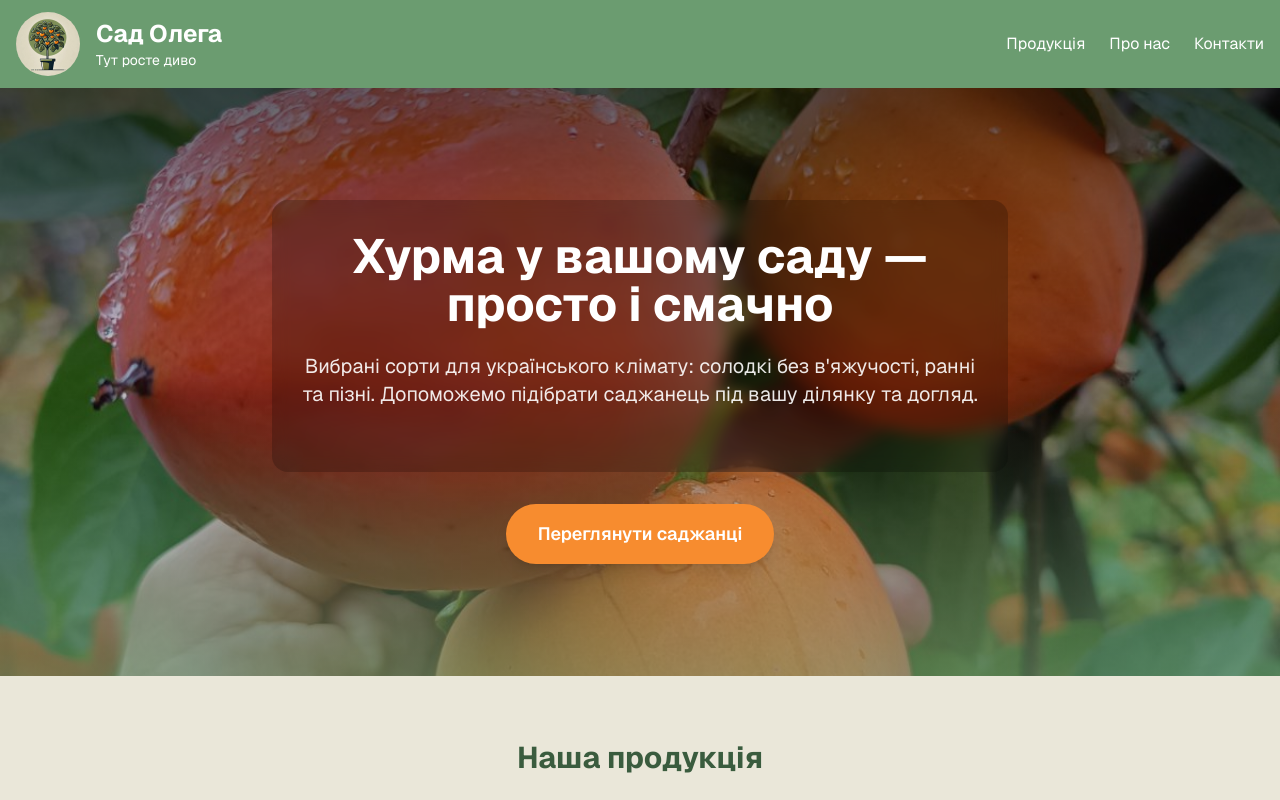
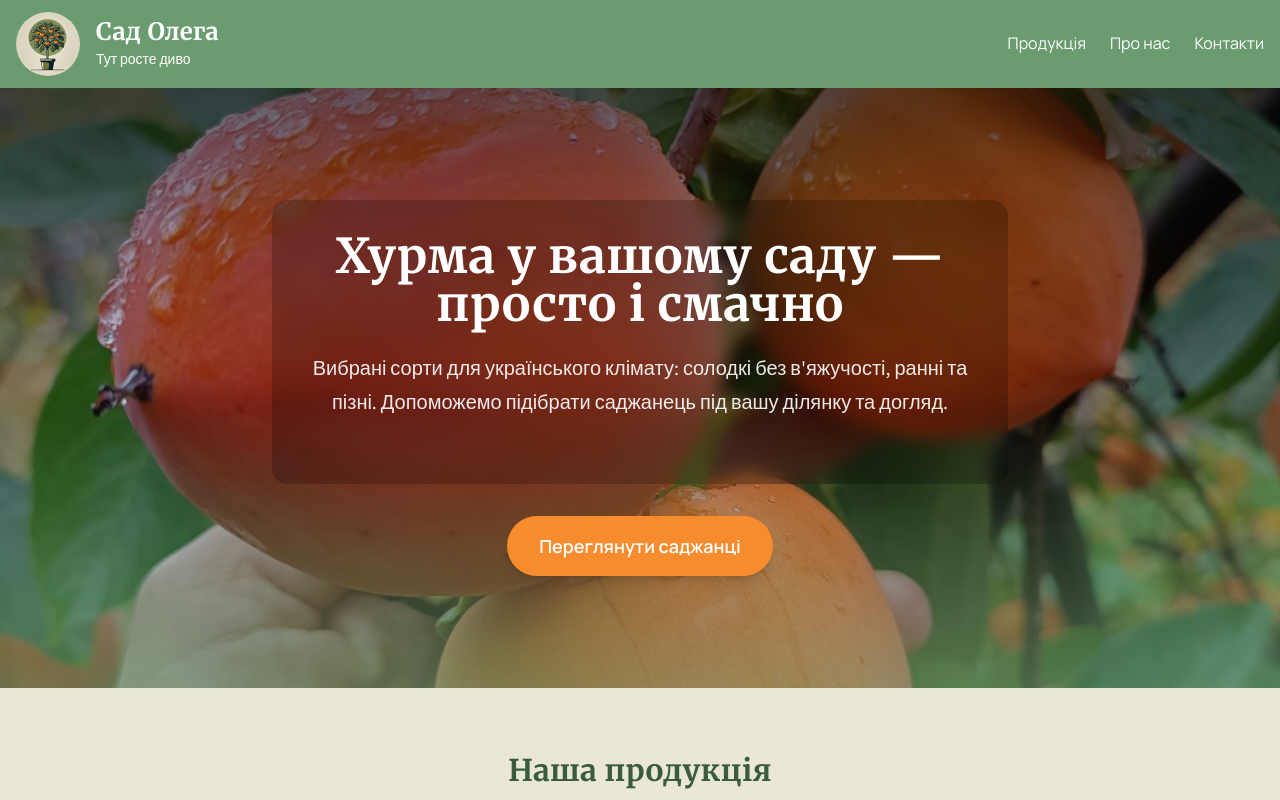
Before and after one commit to AndriiShopiak/grow-miracle, a Next.js app: page / in a window 1280 px wide. Shown: the top 800 px of the page. Built offline with nearby package versions, Linux system fonts and the light colour scheme.

Commit message:
feat: update fonts for app

```diff
--- a/src/app/globals.css
+++ b/src/app/globals.css
@@ -21,15 +21,39 @@
   --color-light-accent: var(--light-orange);
   --color-pot: var(--pot-green);
   --color-light-green: var(--light-green);
-  --font-sans: var(--font-geist-sans);
+  --font-sans: var(--font-sans);
+  --font-serif: var(--font-serif);
+  --font-description: var(--font-description);
+  --font-handwriting: var(--font-handwriting);
   --font-mono: var(--font-geist-mono);
 }
 
 body {
   background: var(--background);
   color: var(--foreground);
-  font-family: var(--font-geist-sans), Arial, Helvetica, sans-serif;
+  font-family: var(--font-sans), Arial, Helvetica, sans-serif;
   line-height: 1.6;
+}
+
+/* Заголовки — елегантна антиква для преміального вигляду */
+h1, h2, h3, h4, h5, h6 {
+  font-family: var(--font-serif), Georgia, "Times New Roman", serif;
+  font-weight: 600;
+  letter-spacing: 0.01em;
+}
+
+/* Описові тексти — легкий та читабельний шрифт */
+p, .description {
+  font-family: var(--font-description), Arial, Helvetica, sans-serif;
+  line-height: 1.7;
+}
+
+/* Рукописний стиль для особливих елементів */
+.font-handwriting {
+  font-family: var(--font-handwriting), cursive;
+  font-weight: 400;
+  letter-spacing: 0.5px;
+  transform: rotate(-1deg);
 }
 
 /* Кастомні класи для кольорів */
--- a/src/app/layout.tsx
+++ b/src/app/layout.tsx
@@ -1,12 +1,33 @@
 import type { Metadata } from "next";
-import { Geist, Geist_Mono } from "next/font/google";
+import { Manrope, Merriweather, Geist_Mono, Source_Sans_3, Kalam } from "next/font/google";
 import "./globals.css";
 import Providers from "./providers";
 import CartLink from "@/components/cart/CartLink";
 
-const geistSans = Geist({
-  variable: "--font-geist-sans",
-  subsets: ["latin"],
+const manrope = Manrope({
+  variable: "--font-sans",
+  subsets: ["latin", "latin-ext"],
+  display: "swap",
+});
+
+const merriweather = Merriweather({
+  variable: "--font-serif",
+  subsets: ["latin", "latin-ext"],
+  weight: ["300", "400", "700", "900"],
+  display: "swap",
+});
+
+const sourceSans = Source_Sans_3({
+  variable: "--font-description",
+  subsets: ["latin", "latin-ext"],
+  display: "swap",
+});
+
+const kalam = Kalam({
+  variable: "--font-handwriting",
+  subsets: ["latin", "latin-ext"],
+  weight: ["300", "400", "700"],
+  display: "swap",
 });
 
 const geistMono = Geist_Mono({
@@ -27,7 +48,7 @@ export default function RootLayout({
   return (
     <html lang="uk">
       <body
-        className={`${geistSans.variable} ${geistMono.variable} antialiased`}
+        className={`${manrope.variable} ${merriweather.variable} ${sourceSans.variable} ${kalam.variable} ${geistMono.variable} antialiased`}
       >
         <Providers>
           {children}
```
